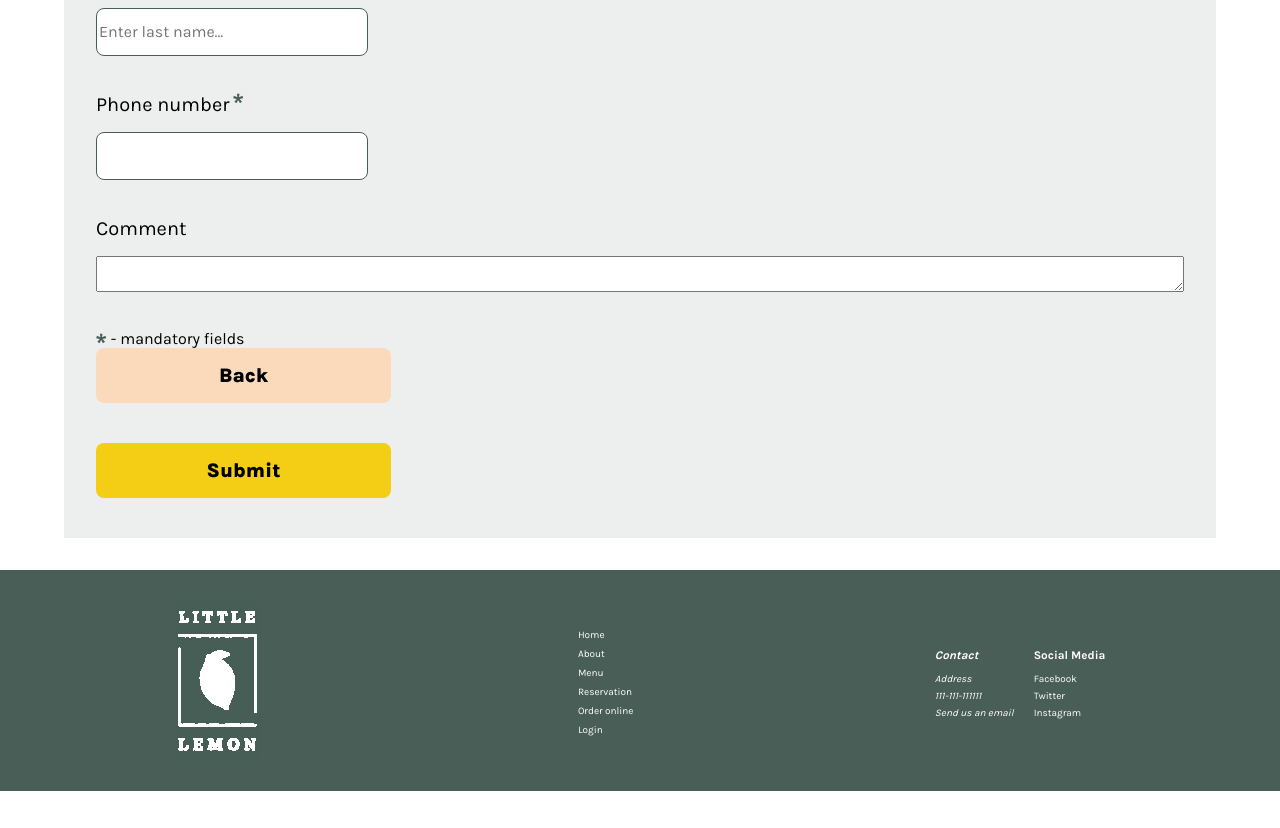
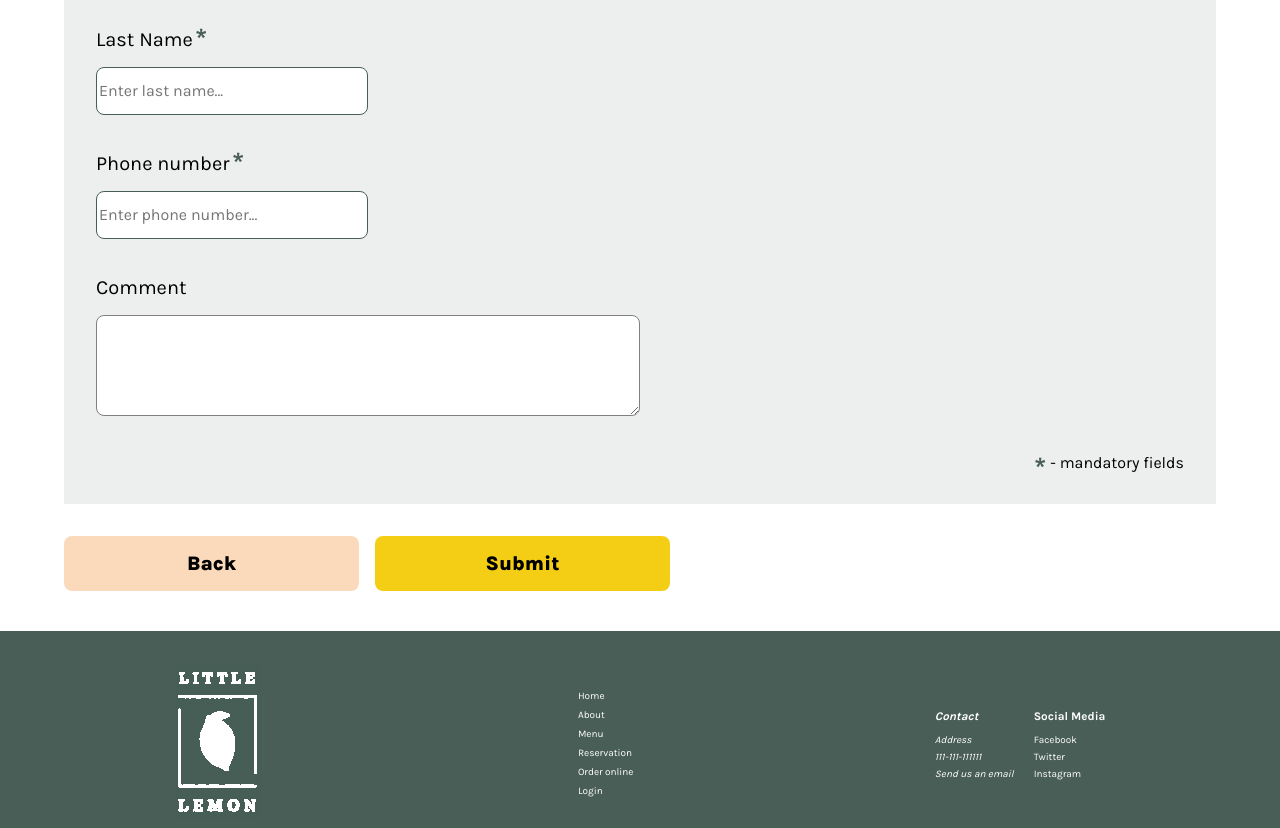
Before and after one commit to mantuok/eliseeva-little-lemon, a React (Create React App) app: page / in a window 1280 px wide. Shown: the part 1580-2408 px from the top of the page. Before the commit the page ends 2371 px from the top, so only its background shows below. Built offline with nearby package versions, Linux system fonts and the light colour scheme.

Commit message:
form styling done

```diff
--- a/package.json
+++ b/package.json
@@ -9,6 +9,7 @@
     "react": "^18.2.0",
     "react-datepicker": "4.10.0",
     "react-dom": "^18.2.0",
+    "react-number-format": "5.1.3",
     "react-responsive": "9.0.2",
     "react-scripts": "5.0.1",
     "react-select": "5.7.0",
--- a/src/components/form-step-one/form-step-one.jsx
+++ b/src/components/form-step-one/form-step-one.jsx
@@ -13,6 +13,7 @@ const FormStepOne = () => {
   return (
     <form className="form">
       <h3 className="form__heading">Step 1 - Enter dinner details</h3>
+      <div className="form__wrapper">
         <label className="form__field">
           <span className="form__label form__label--datepicker">Select date</span>
           <span className="form__asterisk form__asterisk--datepicker visually-hidden">Mandatory field</span>
@@ -63,6 +64,7 @@ const FormStepOne = () => {
           </label>
         </fieldset>
         <MandatoryHint />
+      </div>
       <button className="button button--next">Next</button>
     </form>
   )
--- a/src/components/form-step-two/form-step-two.jsx
+++ b/src/components/form-step-two/form-step-two.jsx
@@ -1,10 +1,12 @@
 import React from 'react';
 import MandatoryHint from '../mandatory-hint/mandatory-hint';
+import { PatternFormat } from 'react-number-format';
 
 const FormStepTwo = () => {
   return (
     <form className="form">
       <h3 className="form__heading">Step 2 - Enter contact details</h3>
+      <div className="form__wrapper">
         <label className="form__field">
           <span className="form__label form-label--first-name">First Name</span>
           <span className="visually-hidden">Mandatory field</span>
@@ -18,15 +20,27 @@ const FormStepTwo = () => {
         <label className="form__field">
           <span className="form__label form-label--phone-number">Phone number</span>
           <span className="visually-hidden">Mandatory field</span>
-        <input className="form__phone-number" type="tel" />
+          <PatternFormat
+            className="form__phone-number"
+            name=""
+            placeholder="Enter phone number..."
+            id=""
+            format="###-###-####"
+            pattern="[+]{1}[0-9]{1} [0-9]{3}-[0-9]{3}-[0-9]{4}"
+            mask="_"
+            required
+          />
         </label>
         <label className="form__field">
           <span className="form__label">Comment</span>
-        <textarea />
+          <textarea className="form__textarea" rows="5" />
         </label>
         <MandatoryHint />
+      </div>
+      <div className="button__wrapper">
         <button className="button button--back">Back</button>
         <button className="button button--submit">Submit</button>
+      </div>
     </form>
   )
 }
--- a/src/sass/blocks/form.scss
+++ b/src/sass/blocks/form.scss
@@ -1,10 +1,17 @@
 .form {
+  display: flex;
+  flex-direction: column;
+}
+
+.form__wrapper {
   display: flex;
   flex-direction: column;
   align-items: flex-start;
 
   margin-bottom: 2em;
+  padding-top: 2em;
   padding-right: 2em;
+  padding-bottom: 2em;
   padding-left: 2em;
 
   background-color: var(--additional);
@@ -189,6 +196,7 @@
   gap: 1em;
 
   margin-right: 0;
+  margin-bottom: 0;
   margin-left: 0;
   padding: 0;
 
@@ -263,6 +271,12 @@
   @include button-active;
 }
 
+.button__wrapper {
+  display: grid;
+  grid-template-columns: max-content max-content;
+  gap: 1em;
+}
+
 // Contact details
 
 .form__first-name,
@@ -294,3 +308,13 @@
   @include asterisk;
   left: 137px;
 }
+
+.form__textarea {
+  width: 50%;
+
+  font-size: inherit;
+  font-family: inherit;
+
+  border: 1px solid grey;
+  border-radius: 8px;
+}
--- /dev/null
+++ b/src/sass/blocks/mandatory-hint.scss
@@ -0,0 +1,3 @@
+.mandatory-hint {
+  align-self: flex-end;
+}
--- a/src/sass/style.scss
+++ b/src/sass/style.scss
@@ -13,3 +13,4 @@
 @import './blocks/promo.scss';
 @import './blocks/reservation.scss';
 @import './blocks/form.scss';
+@import './blocks/mandatory-hint.scss';
```
Also changed, not shown: 1 other file (tests, documents, lock files or other folders). Lines whose indentation alone changed are shown as unchanged.
